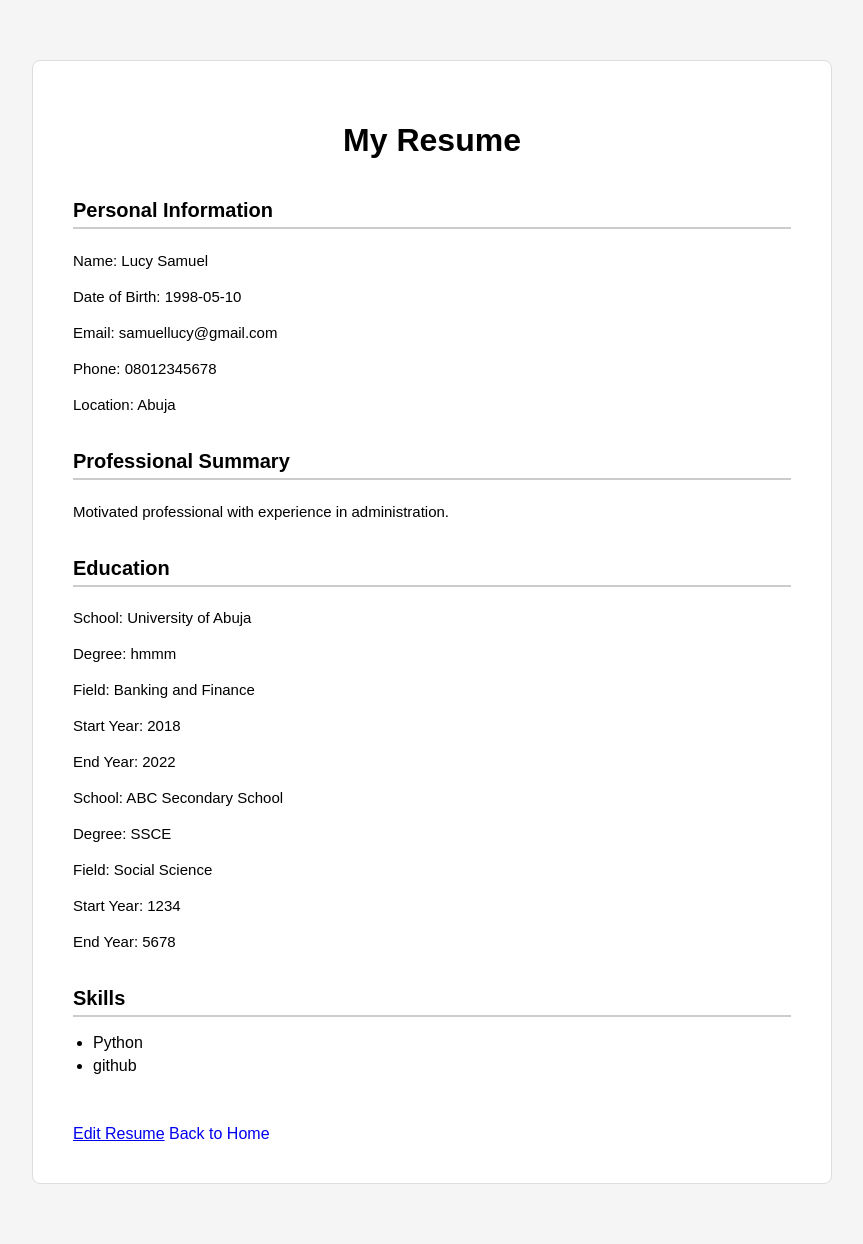
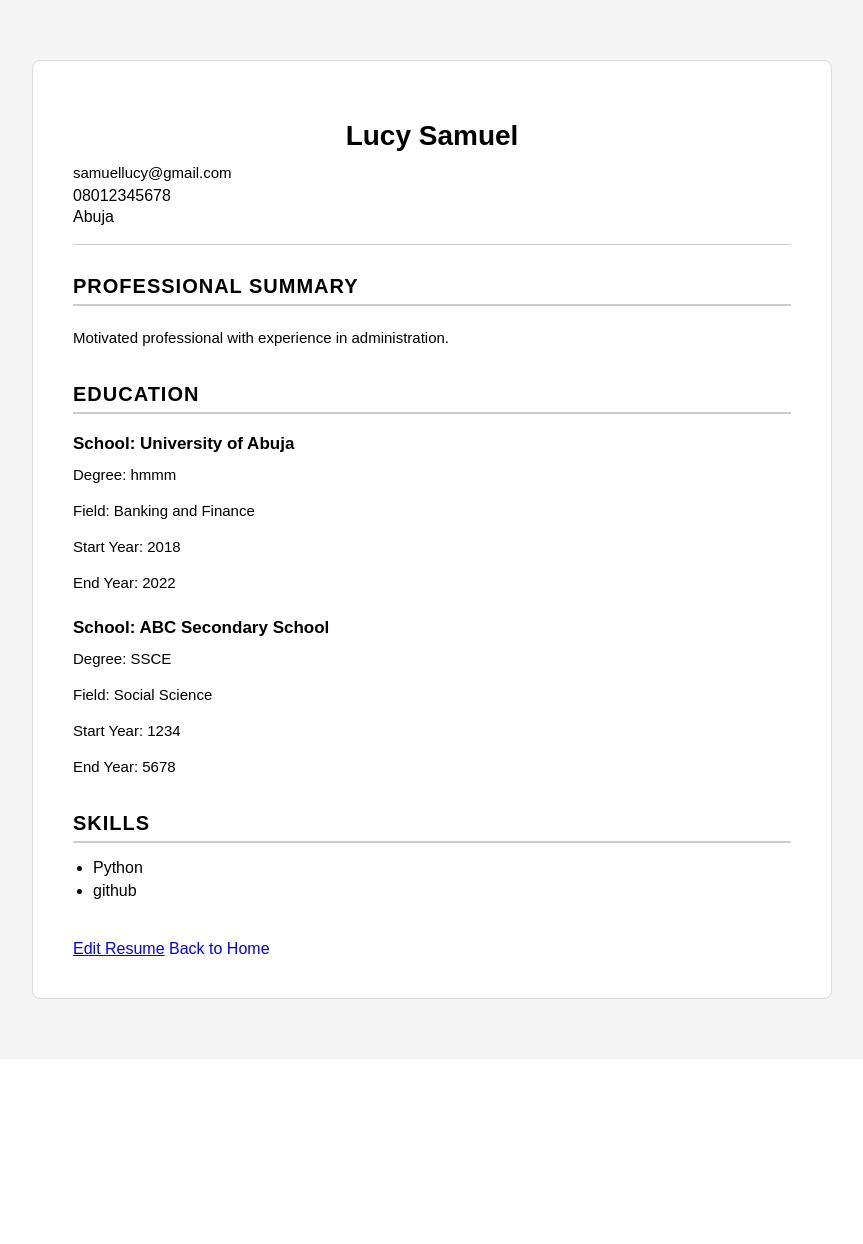
Before and after one commit to Cherry-tech14/resume_builder, a Flask app: page /resume/1 in a window 1280 px wide. Shown: the whole page, without its empty margins (208-1071 px from the left). After the commit the page ends 999 px from the top, so only its background shows below. Run offline with Flask 3, Linux system fonts and the light colour scheme.

Commit message:
improve resume template layout

```diff
--- a/app.py
+++ b/app.py
@@ -3,6 +3,7 @@ from flask import Flask, render_template, request, redirect
 from database import (
     get_complete_resume,
     save_resume,
+    save_user,
     save_education,
     save_work_experience,
     save_skill,
@@ -220,6 +221,7 @@ def find_resume():
     resume_id = request.args.get("resume_id")
 
     return redirect(f"/resume/{resume_id}")
+
 @app.route("/edit/<resume_id>", methods=["GET", "POST"])
 def edit_resume(resume_id):
 
@@ -471,5 +473,18 @@ def edit_resume(resume_id):
         "edit_resume.html",
         resume=resume
     )
+
+@app.route("/register", methods=["GET", "POST"])
+def register():
+    if request.method == "POST":
+        name = request.form["name"]
+        email = request.form["email"]
+
+        save_user(name, email)
+
+        return redirect("/")
+
+    return render_template("register.html")
+
 if __name__ == "__main__":
     app.run(debug=True)
--- a/database.py
+++ b/database.py
@@ -166,6 +166,19 @@ def save_resume(
             location,
             summary
         )
+    )
+
+    connection.commit()
+
+    return cursor.lastrowid
+
+def save_user(name, email):
+    cursor.execute(
+        """
+        INSERT INTO users (name, email)
+        VALUES (?, ?)
+        """,
+        (name, email)
     )
 
     connection.commit()
--- a/static/style.css
+++ b/static/style.css
@@ -195,3 +195,59 @@ p {
 .home-container h2 {
     margin-bottom: 15px;
 }
+
+.register-link {
+    display: inline-block;
+    padding: 10px 20px;
+    background-color: #333;
+    color: white;
+    text-decoration: none;
+    border-radius: 5px;
+    transition: opacity 0.3s;
+}
+
+.register-link:hover {
+    opacity: 0.8;
+}
+
+.register-link {
+    margin-left: 10px;
+}
+
+.resume-header {
+    text-align: left;
+    margin-bottom: 30px;
+}
+
+.resume-header h1 {
+    font-size: 28px;
+    margin-bottom: 10px;
+}
+
+.resume-header p {
+    margin: 3px 0;
+    line-height: 1.5;
+}
+
+.contact-details {
+    margin: 0;
+}
+
+.resume-header {
+    border-bottom: 1px solid #ccc;
+    padding-bottom: 15px;
+}
+
+.resume h2 {
+    text-transform: uppercase;
+    letter-spacing: 1px;
+}
+
+.resume h2 {
+    margin-top: 30px;
+    padding-bottom: 6px;
+}
+
+.resume > div {
+    margin-bottom: 20px;
+}
--- a/templates/index.html
+++ b/templates/index.html
@@ -16,8 +16,7 @@
 
         <div class="home-actions">
              <a href="/create" class="create-resume-link">Create Resume</a>
-
-
+             <a href="/register" class="register-link">Create Account</a>
 
     </div>
 
--- a/templates/resume.html
+++ b/templates/resume.html
@@ -10,20 +10,16 @@
 
 <body>
     <div class="resume">
-    <h1>My Resume</h1>
+     <div class="resume-header">
+            <h1>{{ resume["personal_information"]["name"] }}</h1>
 
+            <p class="contact-details">
+            {{ resume["personal_information"]["email"] }}</p>
+            {{ resume["personal_information"]["phone_number"] }}</p>
+            {{ resume["personal_information"]["location"] }}</p>
+            </p>
+        </div>
 
-<div class="personal-information">
-    <h2>Personal Information</h2>
-
-    <p>Name: {{ resume["personal_information"]["name"] }}</p>
-    {% if resume["personal_information"]["date_of_birth"] %}
-        <p>Date of Birth: {{ resume["personal_information"]["date_of_birth"] }}</p>
-        {% endif %}
-    <p>Email: {{ resume["personal_information"]["email"] }}</p>
-    <p>Phone: {{ resume["personal_information"]["phone_number"] }}</p>
-    <p>Location: {{ resume["personal_information"]["location"] }}</p>
- </div>
 
  <div class="professional-summary">
     <h2>Professional Summary</h2>
@@ -34,7 +30,7 @@
     {% if resume["education"] %}
     <h2>Education</h2>
     {% for education in resume["education"] %}
-        <p>School: {{ education["school"] }}</p>
+        <h3>School: {{ education["school"] }}</h3>
         <p>Degree: {{ education["degree"] }}</p>
         <p>Field: {{ education["field"] }}</p>
         <p>Start Year: {{ education["start_year"] }}</p>
```
Also changed, not shown: templates/register.html (added, +34 -0 lines), resume.db.
